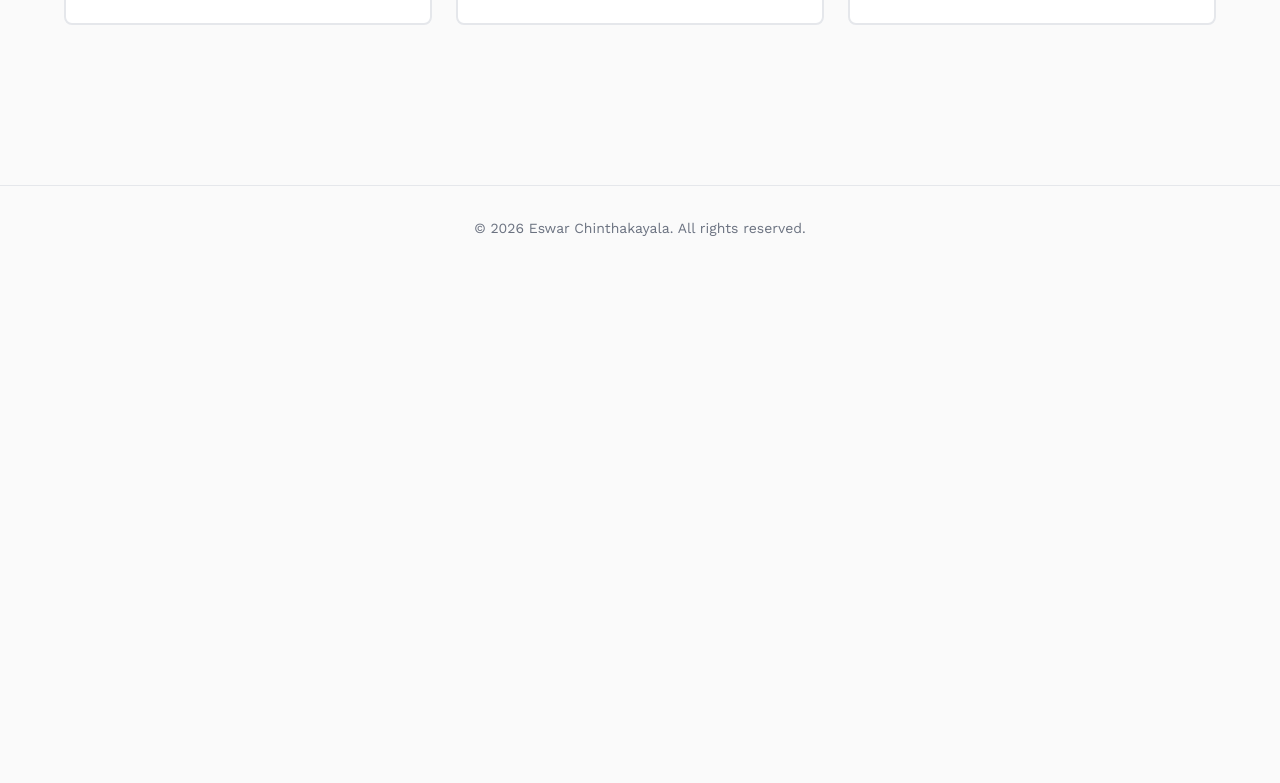
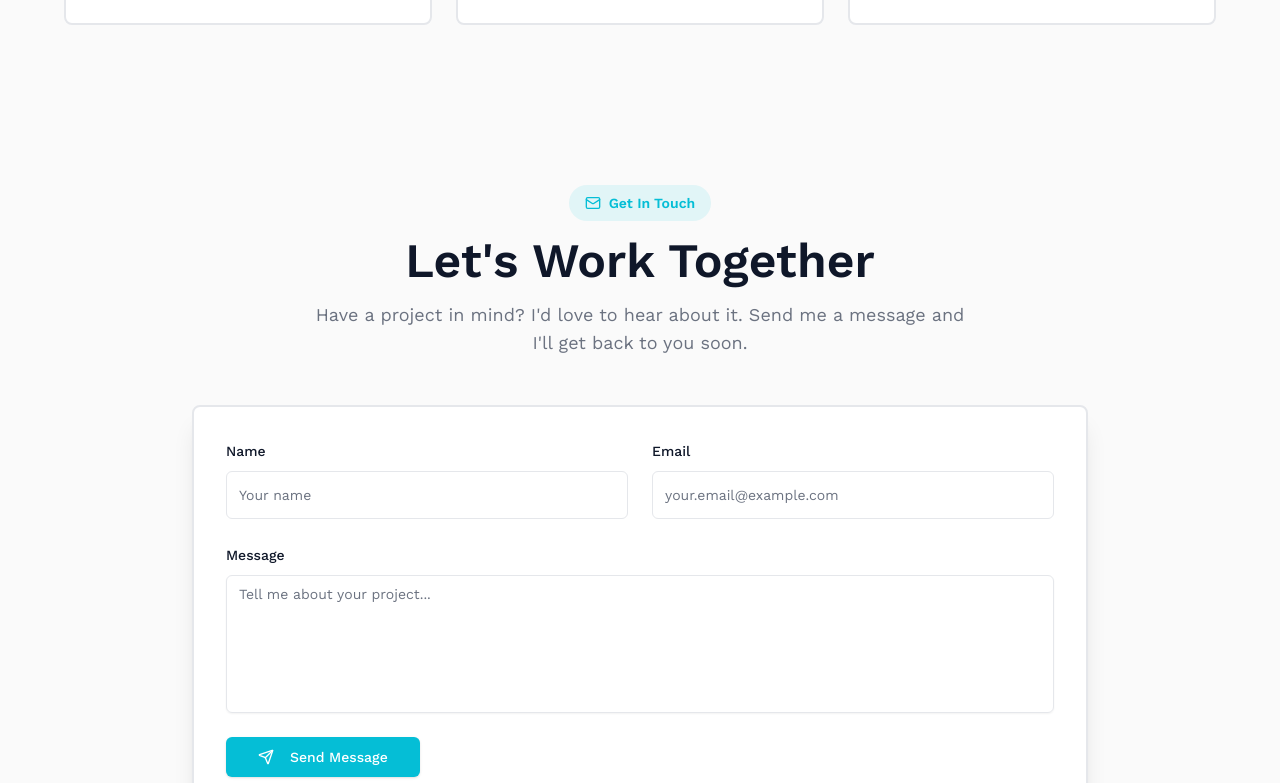
Before and after one commit to Eswar-space/sg-800045c9-3163-4455-8b6b-9dd248f2b8f6-1775826113, a Next.js app: page / in a window 1280 px wide. Shown: the part 1297-2080 px from the top of the page. Before the commit the page ends 1567 px from the top, so only its background shows below. Built offline with nearby package versions, Linux system fonts and the light colour scheme.

Commit message:
feat(portfolio): add contact form and refine design components

```diff
--- /dev/null
+++ b/src/components/Contact.tsx
@@ -0,0 +1,109 @@
+import { useState } from "react";
+import { Mail, Send, CheckCircle } from "lucide-react";
+import { Button } from "@/components/ui/button";
+import { Input } from "@/components/ui/input";
+import { Textarea } from "@/components/ui/textarea";
+import { Label } from "@/components/ui/label";
+import { Card, CardContent } from "@/components/ui/card";
+
+export function Contact() {
+  const [formData, setFormData] = useState({
+    name: "",
+    email: "",
+    message: ""
+  });
+  const [submitted, setSubmitted] = useState(false);
+
+  const handleSubmit = (e: React.FormEvent) => {
+    e.preventDefault();
+    // Simulate form submission
+    setSubmitted(true);
+    setTimeout(() => {
+      setSubmitted(false);
+      setFormData({ name: "", email: "", message: "" });
+    }, 3000);
+  };
+
+  const handleChange = (e: React.ChangeEvent<HTMLInputElement | HTMLTextAreaElement>) => {
+    setFormData(prev => ({
+      ...prev,
+      [e.target.name]: e.target.value
+    }));
+  };
+
+  return (
+    <section id="contact" className="py-20 px-4">
+      <div className="max-w-4xl mx-auto">
+        <div className="text-center mb-12">
+          <div className="inline-flex items-center gap-2 bg-primary/10 text-primary px-4 py-2 rounded-full text-sm font-semibold mb-4">
+            <Mail className="w-4 h-4" />
+            Get In Touch
+          </div>
+          <h2 className="text-4xl md:text-5xl font-bold mb-4">Let's Work Together</h2>
+          <p className="text-lg text-muted-foreground max-w-2xl mx-auto">
+            Have a project in mind? I'd love to hear about it. Send me a message and I'll get back to you soon.
+          </p>
+        </div>
+
+        <Card className="border-2 shadow-xl">
+          <CardContent className="p-8">
+            {submitted ? (
+              <div className="text-center py-12">
+                <CheckCircle className="w-16 h-16 text-primary mx-auto mb-4" />
+                <h3 className="text-2xl font-bold mb-2">Message Sent!</h3>
+                <p className="text-muted-foreground">Thanks for reaching out. I'll get back to you soon.</p>
+              </div>
+            ) : (
+              <form onSubmit={handleSubmit} className="space-y-6">
+                <div className="grid md:grid-cols-2 gap-6">
+                  <div className="space-y-2">
+                    <Label htmlFor="name">Name</Label>
+                    <Input
+                      id="name"
+                      name="name"
+                      value={formData.name}
+                      onChange={handleChange}
+                      placeholder="Your name"
+                      required
+                      className="h-12"
+                    />
+                  </div>
+                  <div className="space-y-2">
+                    <Label htmlFor="email">Email</Label>
+                    <Input
+                      id="email"
+                      name="email"
+                      type="email"
+                      value={formData.email}
+                      onChange={handleChange}
+                      placeholder="your.email@example.com"
+                      required
+                      className="h-12"
+                    />
+                  </div>
+                </div>
+                <div className="space-y-2">
+                  <Label htmlFor="message">Message</Label>
+                  <Textarea
+                    id="message"
+                    name="message"
+                    value={formData.message}
+                    onChange={handleChange}
+                    placeholder="Tell me about your project..."
+                    required
+                    rows={6}
+                    className="resize-none"
+                  />
+                </div>
+                <Button type="submit" size="lg" className="w-full md:w-auto">
+                  <Send className="w-4 h-4 mr-2" />
+                  Send Message
+                </Button>
+              </form>
+            )}
+          </CardContent>
+        </Card>
+      </div>
+    </section>
+  );
+}
--- a/src/pages/index.tsx
+++ b/src/pages/index.tsx
@@ -1,6 +1,7 @@
 import { SEO } from "@/components/SEO";
 import { Hero } from "@/components/Hero";
 import { Skills } from "@/components/Skills";
+import { Contact } from "@/components/Contact";
 import { Footer } from "@/components/Footer";
 
 export default function Home() {
@@ -8,11 +9,12 @@ export default function Home() {
     <>
       <SEO
         title="Eswar Chinthakayala - Full Stack Developer"
-        description="Experienced full stack developer specializing in Next.js, Python, PHP, Go, and modern web technologies. Building robust web applications with expertise across frontend and backend."
+        description="Full Stack Developer specializing in React, Next.js, Node.js, Python, and modern web technologies."
       />
       <main className="min-h-screen">
         <Hero />
         <Skills />
+        <Contact />
         <Footer />
       </main>
     </>
```
Also changed, not shown: .softgen/tasks/task-1.md (added).
